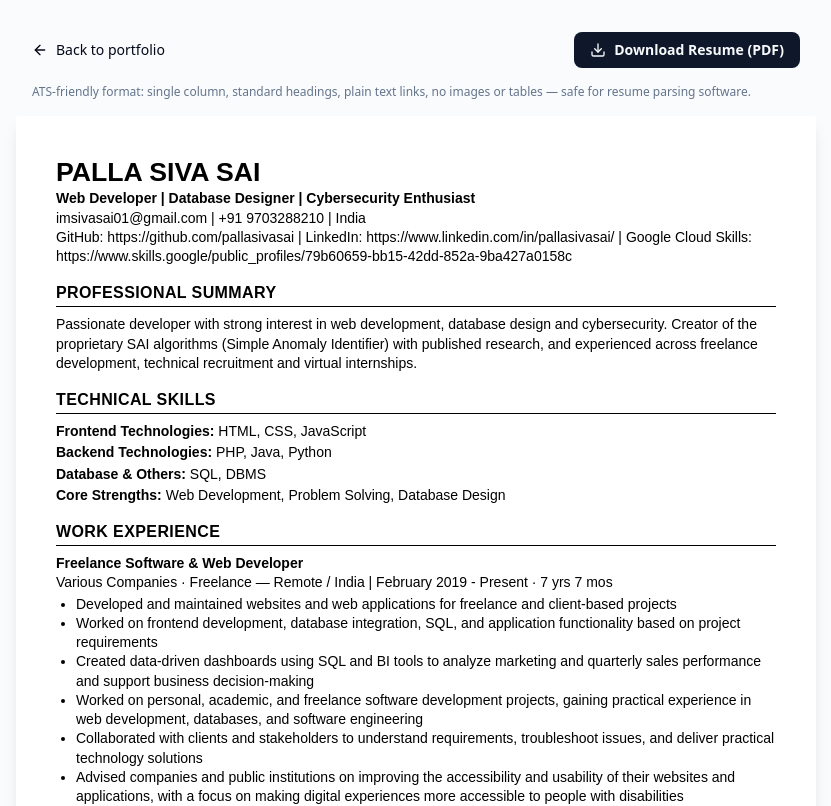
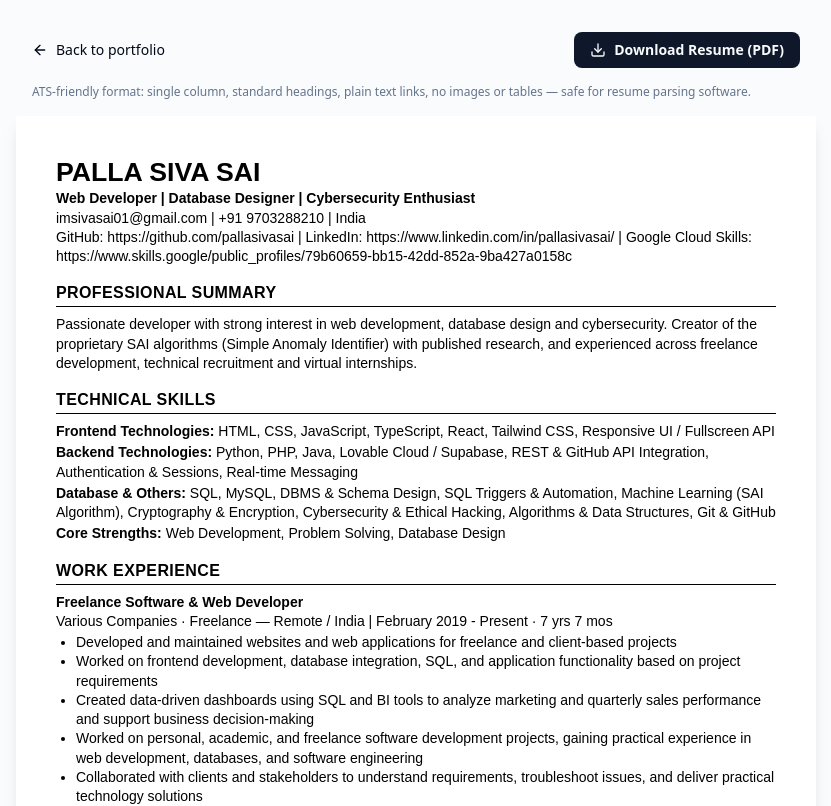
Before and after one commit to pallasivasai/Portfolio, a React (Vite) app: page /resume in a window 1280 px wide. Shown: the top 806 px of the page, without its empty margins (224-1055 px from the left). Built offline with nearby package versions, Linux system fonts and the light colour scheme.

Commit message:
Changes
Co-authored-by: pallasivasai <56314427+pallasivasai@users.noreply.github.com>

```diff
--- a/src/data/skills.ts
+++ b/src/data/skills.ts
@@ -4,25 +4,41 @@ export const skillCategories = [
       skills: [
         { name: "HTML", level: 90, color: "bg-orange-500" },
         { name: "CSS", level: 85, color: "bg-blue-500" },
-        { name: "JavaScript", level: 80, color: "bg-yellow-500" }
+        { name: "JavaScript", level: 80, color: "bg-yellow-500" },
+        { name: "TypeScript", level: 80, color: "bg-sky-600" },
+        { name: "React", level: 82, color: "bg-cyan-500" },
+        { name: "Tailwind CSS", level: 85, color: "bg-teal-500" },
+        { name: "Responsive UI / Fullscreen API", level: 78, color: "bg-violet-500" }
       ]
     },
     {
       title: "Backend Technologies",
       skills: [
+        { name: "Python", level: 85, color: "bg-green-500" },
         { name: "PHP", level: 75, color: "bg-purple-500" },
         { name: "Java", level: 70, color: "bg-red-500" },
-        { name: "Python", level: 85, color: "bg-green-500" }
+        { name: "Lovable Cloud / Supabase", level: 80, color: "bg-emerald-600" },
+        { name: "REST & GitHub API Integration", level: 75, color: "bg-slate-600" },
+        { name: "Authentication & Sessions", level: 78, color: "bg-amber-600" },
+        { name: "Real-time Messaging", level: 72, color: "bg-pink-500" }
       ]
     },
     {
       title: "Database & Others",
       skills: [
-        { name: "SQL", level: 80, color: "bg-indigo-500" },
-        { name: "DBMS", level: 75, color: "bg-pink-500" }
+        { name: "SQL", level: 85, color: "bg-indigo-500" },
+        { name: "MySQL", level: 80, color: "bg-blue-600" },
+        { name: "DBMS & Schema Design", level: 78, color: "bg-pink-500" },
+        { name: "SQL Triggers & Automation", level: 80, color: "bg-teal-600" },
+        { name: "Machine Learning (SAI Algorithm)", level: 82, color: "bg-rose-500" },
+        { name: "Cryptography & Encryption", level: 80, color: "bg-emerald-500" },
+        { name: "Cybersecurity & Ethical Hacking", level: 82, color: "bg-red-600" },
+        { name: "Algorithms & Data Structures", level: 84, color: "bg-fuchsia-600" },
+        { name: "Git & GitHub", level: 85, color: "bg-gray-700" }
       ]
     }
 ];
+
 
 export const expertise = [
     {
```
